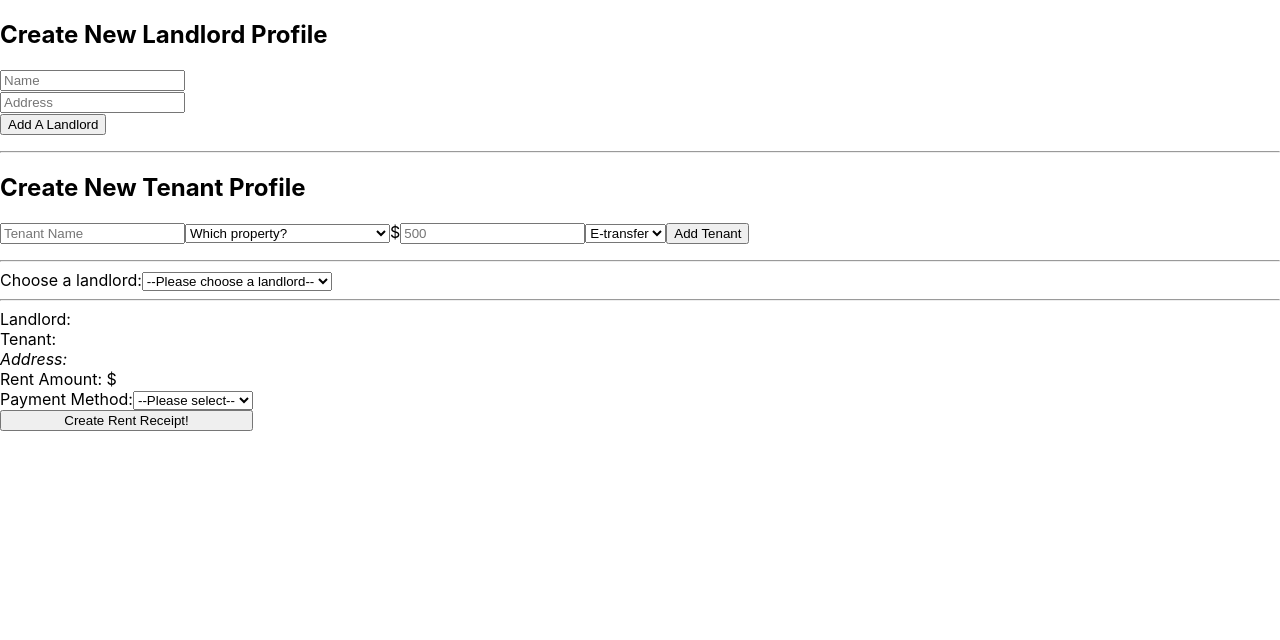
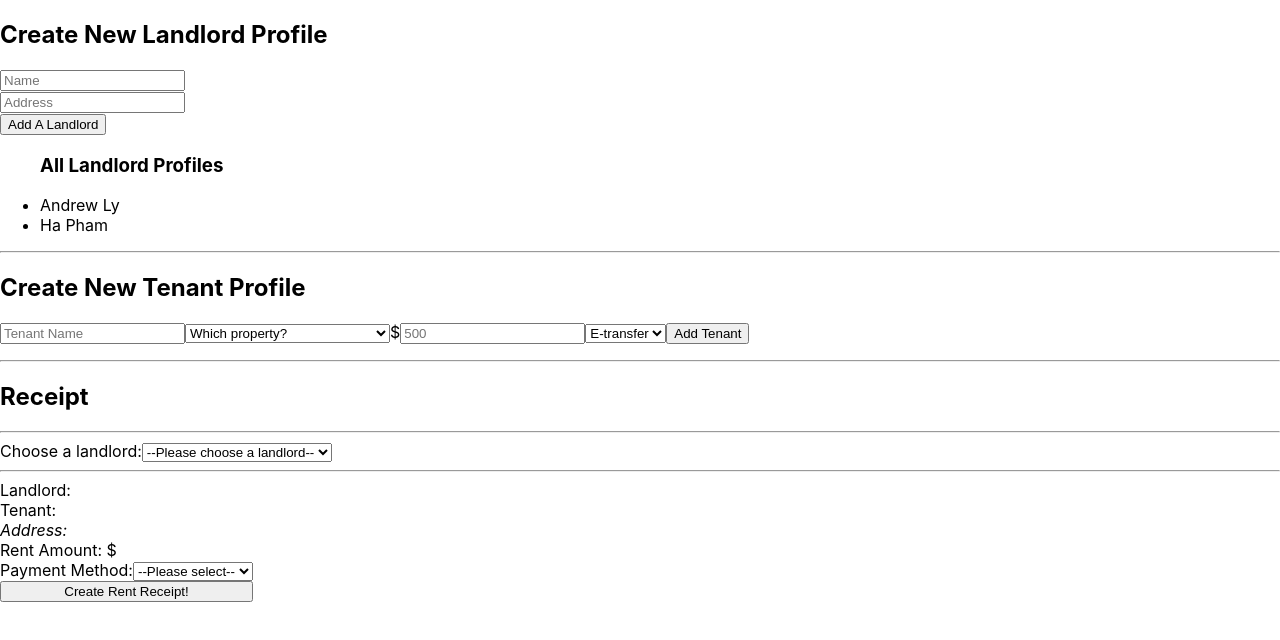
Before and after one commit to haphamo/rent-receipt-maker, a React (Create React App) app: page / in a window 1280 px wide. Shown: the top 640 px of the page. Built offline with nearby package versions, Linux system fonts and the light colour scheme.

Commit message:
Working on refactoring, the initial state obj is the fixture and the app will retreive it to update information.

```diff
--- a/src/App.js
+++ b/src/App.js
@@ -3,9 +3,11 @@ import Receipt from './components/Receipt.js';
 import CreateProfile from './components/CreateProfile.js';
 import CreateTenant from './components/CreateTenant.js';
 
-import { allTenants, landlords, tenantsBelongingToALandlord, allPropertyAddresses } from './fixture/fixture.js';
+import { allTenants, landlords, tenantsBelongingToALandlord, allPropertyAddresses, data } from './fixture/fixture.js';
 
 function App() {
+
+  const [fixture, setFixture ] = useState(data)
 
   const [landlord, setLandlord] = useState('')
   const [tenant, setTenant] = useState('')
@@ -19,16 +21,18 @@ function App() {
     <option key={landlord.id} value={landlord.name}>{landlord.name}</option>
     )
   })
-
-  const allAddressesForSelect = allPropertyAddresses.map(address => {
+  // function is used in the CreateTenant component
+  const allAddressesForSelect = fixture.propertyAddresses.map(address => {
     return(
-    <option key={address.id} value={address.address}>{address.landlord}: {address.address}</option>
+    <option key={address.id} data-landlord={address.landlord} value={address.address}>{address.landlord}: {address.address}</option>
     )
   })
 
-  const displayTenants = (landlordName) => {
+  const displayTenants = (landlordName, tenantsBelongingToALandlord) => {
+    // receives selected landlord name from user
 
     const tenantList = Object.entries(allTenants).filter(tenant => tenant[1].landlord === landlordName)
+    // const tenantList = tenantsBelongingToALandlord[landlordName]
 
     if(tenantList.length > 0) {
       const availableTenantOptions = tenantList.map(tenant => {
@@ -52,13 +56,22 @@ function App() {
   return (
     <section>
       <CreateProfile
-        allLandlords={allLandlords}
-        setNewLandlord={setNewLandlord}
-        newLandlord={newLandlord}
-        setAllLandlords={setAllLandlords}
+        setFixture={setFixture}
+        fixture={fixture}
       />
       <hr></hr>
-      <CreateTenant allAddressesForSelect={allAddressesForSelect}/>
+      <CreateTenant
+        allAddressesForSelect={allAddressesForSelect}
+        setFixture={setFixture}
+        fixture={fixture}
+      />
+      <hr></hr>
+      {/*
+      The Receipt component needs
+        1. All Landlord data
+        2. Once landlord is choses, display all tenants with their data for that landlord (allTenants)
+      */}
+      <h2>Receipt</h2>
       <Receipt
         allLandlordsForSelect={allLandlordsForSelect}
         allTenants={allTenants}
--- a/src/components/CreateProfile.js
+++ b/src/components/CreateProfile.js
@@ -1,26 +1,32 @@
 import React, { useState } from "react";
 import { v4 as uuidv4 } from 'uuid';
-import { landlords } from '../fixture/fixture.js';
 
-function CreateProfile({ allLandlords, setNewLandlord, newLandlord, setAllLandlords}) {
+function CreateProfile({setFixture, fixture}) {
+  const {landlords, propertyAddresses} = fixture
+  // text inputs
   const [address, setAddress] = useState('')
+  const [landlordName, setLandlordName] = useState('')
 
   const handleSubmitNewLandlord = (evt) => {
+    // this updates the data with new landlord and property entry
     evt.preventDefault();
-    const newLandlordEntry = {id: uuidv4(), name: newLandlord, address}
+    const newLandlordEntry = {id: uuidv4(), name: landlordName, address: [address]}
+    const newPropertyEntry = {id: uuidv4(), address: address, landlord: landlordName}
+    // update fixture
+    setFixture({...fixture, landlords: [ ...landlords, newLandlordEntry], propertyAddresses: [...propertyAddresses, newPropertyEntry]})
 
-    setAllLandlords([...allLandlords, newLandlordEntry])
-    setNewLandlord('')
+    // clears text fields
+    setLandlordName('')
     setAddress('')
   }
 
   const handleNewLandlord = (evt) => {
-    setNewLandlord(evt.target.value)
+    setLandlordName(evt.target.value)
   }
   const handleAddress = evt => {
     setAddress(evt.target.value)
   }
-
+  // Temp, just to test if the new entry gets inputted
   const displayAllLandlords = (data) => {
     const result = data.map(landlord => {
       return(
@@ -35,13 +41,14 @@ function CreateProfile({ allLandlords, setNewLandlord, newLandlord, setAllLandlo
       <h2>Create New Landlord Profile</h2>
       <form onSubmit={handleSubmitNewLandlord}>
         <label htmlFor="landlord-name">
-          <input id="landlord-name" name="name" value={newLandlord} onChange={handleNewLandlord} type="text" placeholder="Name" required></input>
+          <input id="landlord-name" name="name" value={landlordName} onChange={handleNewLandlord} type="text" placeholder="Name" required></input>
           <address><input id="landlord-address" name="address" type="text" placeholder="Address" value={address} onChange={handleAddress} required></input></address>
           <button type="submit">Add A Landlord</button>
         </label>
       </form>
     <ul>
-      {/* {displayAllLandlords(allLandlords)} */}
+      <h3>All Landlord Profiles</h3>
+      {displayAllLandlords(fixture.landlords)}
     </ul>
 
     </section>
--- a/src/components/CreateTenant.js
+++ b/src/components/CreateTenant.js
@@ -2,8 +2,13 @@ import React, { useState } from "react";
 import { v4 as uuidv4 } from 'uuid';
 import { allTenants } from '../fixture/fixture.js';
 
-function CreateTenant({ allAddressesForSelect }) {
+// ToDo; Add logic in the rent input to only allow numbers, no text/special charas, spaces
+
+function CreateTenant({ allAddressesForSelect, fixture, setFixture }) {
+  const { tenants } = fixture;
+
   const [newTenant, setNewTenant] = useState('')
+  const [landlord, setLandlord] = useState('')
   const [addressOfTenant, setAddressOfTenant] = useState('')
   const [rent, setRent] = useState('')
   const [paymentMethod, setPaymentMethod] = useState('etransfer')
@@ -13,7 +18,9 @@ function CreateTenant({ allAddressesForSelect }) {
   }
 
   const handleAddressOfTenant = evt => {
+    let idx = evt.target.selectedIndex
     setAddressOfTenant(evt.target.value)
+    setLandlord(evt.target.options[idx].getAttribute('data-landlord'))
   }
 
   const handleRentChange = evt => {
@@ -29,16 +36,17 @@ function CreateTenant({ allAddressesForSelect }) {
     const newTenantDetails = {
       id: uuidv4(),
       rentAmount: rent * 100,
-      // landlord:
+      landlord: landlord,
       address: addressOfTenant,
       paymentMethod: paymentMethod
     }
-    allTenants[newTenant] = newTenantDetails
+
+    setFixture({...fixture, tenants: {...tenants, [`${newTenant}`]: newTenantDetails}})
+
     setNewTenant('')
     setPaymentMethod('etransfer')
     setRent('')
     setAddressOfTenant('')
-    console.log(allTenants)
   }
 
   return(
```
